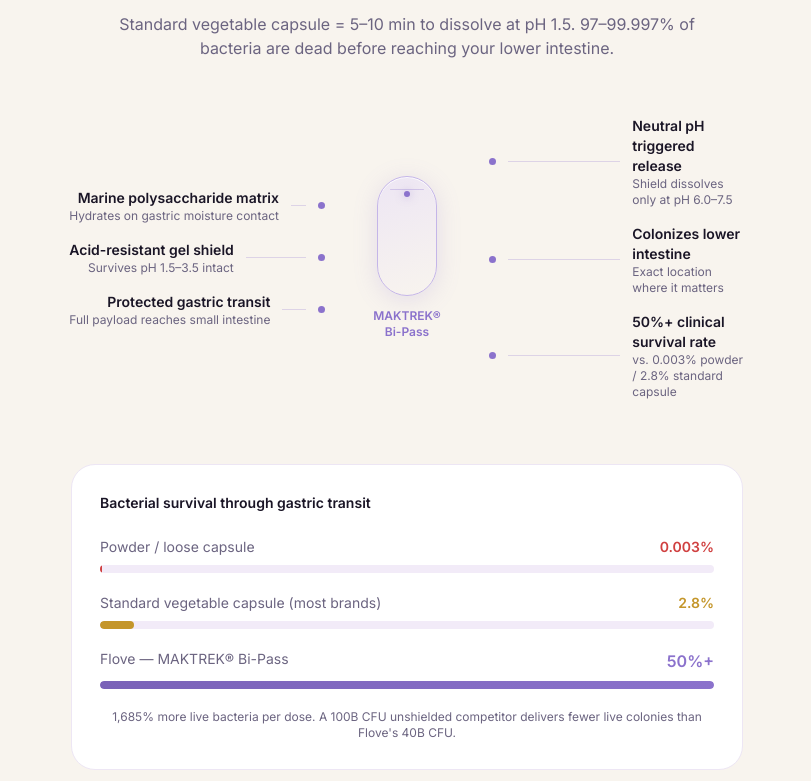
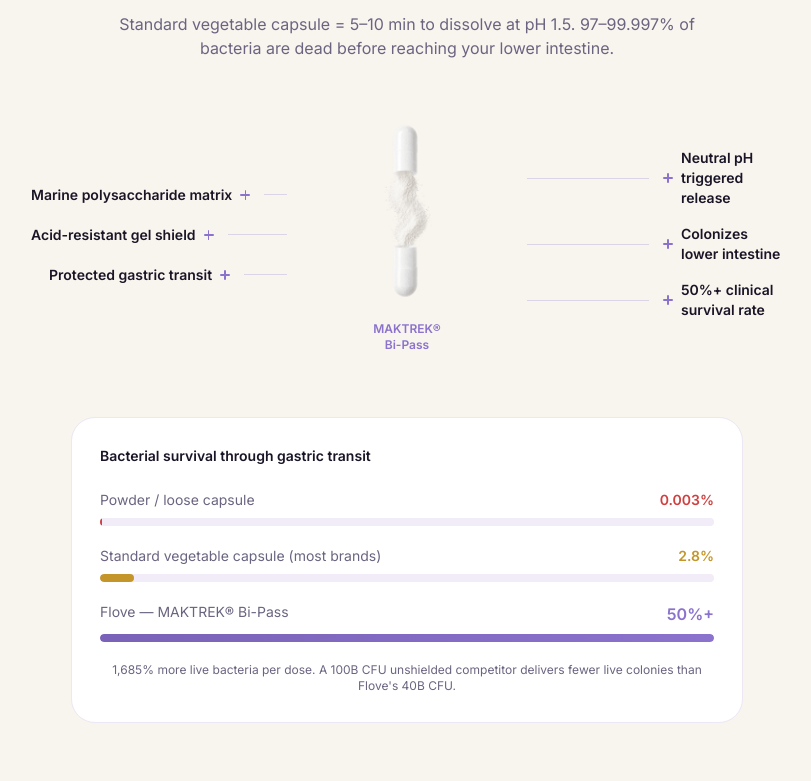
Before and after one commit to killedinkyoto/FLOVE, a website: page index.html in a window 1280 px wide. Shown: the part 2079-2860 px from the top of the page, without its empty margins (233-1044 px from the left). Drawn offline with nearby package versions, Linux system fonts and the light colour scheme; a web font is replaced by a local one.

Commit message:
optimization

```diff
--- a/index.html
+++ b/index.html
@@ -133,6 +133,41 @@
     .pill-shape::after { content:''; position:absolute; top:14px; left:50%; transform:translateX(-50%); width:6px; height:6px; border-radius:50%; background:#8B72CC; box-shadow:0 0 8px rgba(139,114,204,0.5); }
     .mech-dot { width:7px; height:7px; border-radius:50%; background:#8B72CC; flex-shrink:0; }
     .mech-dash { flex:1; height:1px; background:rgba(139,114,204,0.25); }
+
+    /* ── MECH COLLAPSIBLE ── */
+    .mech-toggle { background:none; border:none; padding:0; cursor:pointer; }
+    .mech-toggle:focus-visible { outline:2px solid #8B72CC; outline-offset:2px; border-radius:4px; }
+    .mech-plus-icon {
+      display:inline-flex; align-items:center; justify-content:center;
+      width:14px; height:14px; flex-shrink:0;
+      position:relative;
+    }
+    .mech-plus-icon::before,
+    .mech-plus-icon::after {
+      content:''; position:absolute; background:#8B72CC; border-radius:2px;
+      transition: transform 0.3s cubic-bezier(0.34,1.56,0.64,1), opacity 0.2s ease;
+    }
+    .mech-plus-icon::before { width:10px; height:1.5px; }
+    .mech-plus-icon::after  { width:1.5px; height:10px; }
+    /* open state: rotate into × */
+    .mech-toggle[aria-expanded="true"] .mech-plus-icon::before { transform: rotate(45deg); }
+    .mech-toggle[aria-expanded="true"] .mech-plus-icon::after  { transform: rotate(45deg); }
+    /* closed state: normal + */
+    .mech-toggle[aria-expanded="false"] .mech-plus-icon::before { transform: rotate(0deg); }
+    .mech-toggle[aria-expanded="false"] .mech-plus-icon::after  { transform: rotate(0deg); }
+
+    .mech-body {
+      overflow: hidden;
+      max-height: 3em;
+      opacity: 1;
+      transition: max-height 0.35s cubic-bezier(0.4,0,0.2,1), opacity 0.25s ease, margin-top 0.25s ease;
+      margin-top: 2px;
+    }
+    .mech-body.mech-collapsed {
+      max-height: 0;
+      opacity: 0;
+      margin-top: 0;
+    }
 
     /* ── FAQ ACCORDION ── */
     .faq-answer { max-height:0; overflow:hidden; transition:max-height 0.3s ease; }
@@ -562,53 +597,83 @@
     <div class="mech-outer flex flex-col lg:flex-row items-center justify-center gap-8 lg:gap-12 mb-6 sm:mb-16">
       <div class="mech-left-col flex flex-col gap-4 w-full lg:w-64 order-2 lg:order-1">
         <div class="mech-item-left flex flex-row lg:flex-row-reverse items-center gap-3">
-          <div class="mech-dot"></div><div class="mech-dash"></div>
+          <div class="mech-dash"></div>
           <div class="mech-text flex-1 lg:flex-none text-left lg:text-right">
-            <div class="font-semibold text-sm text-text-primary">Marine polysaccharide matrix</div>
-            <div class="text-xs" style="color:#6B6480;">Hydrates on gastric moisture contact</div>
+            <button class="mech-toggle w-full text-left lg:text-right" onclick="mechToggle(this)" aria-expanded="false">
+              <span class="flex lg:flex-row-reverse items-center gap-1.5">
+                <span class="mech-plus-icon" aria-hidden="true"></span>
+                <span class="font-semibold text-sm text-text-primary">Marine polysaccharide matrix</span>
+              </span>
+            </button>
+            <div class="mech-body mech-collapsed text-xs" style="color:#6B6480;">Hydrates on gastric moisture contact</div>
           </div>
         </div>
         <div class="mech-item-left flex flex-row lg:flex-row-reverse items-center gap-3">
-          <div class="mech-dot"></div><div class="mech-dash"></div>
+          <div class="mech-dash"></div>
           <div class="mech-text flex-1 lg:flex-none text-left lg:text-right">
-            <div class="font-semibold text-sm text-text-primary">Acid-resistant gel shield</div>
-            <div class="text-xs" style="color:#6B6480;">Survives pH 1.5–3.5 intact</div>
+            <button class="mech-toggle w-full text-left lg:text-right" onclick="mechToggle(this)" aria-expanded="false">
+              <span class="flex lg:flex-row-reverse items-center gap-1.5">
+                <span class="mech-plus-icon" aria-hidden="true"></span>
+                <span class="font-semibold text-sm text-text-primary">Acid-resistant gel shield</span>
+              </span>
+            </button>
+            <div class="mech-body mech-collapsed text-xs" style="color:#6B6480;">Survives pH 1.5–3.5 intact</div>
           </div>
         </div>
         <div class="mech-item-left flex flex-row lg:flex-row-reverse items-center gap-3">
-          <div class="mech-dot"></div><div class="mech-dash"></div>
+          <div class="mech-dash"></div>
           <div class="mech-text flex-1 lg:flex-none text-left lg:text-right">
-            <div class="font-semibold text-sm text-text-primary">Protected gastric transit</div>
-            <div class="text-xs" style="color:#6B6480;">Full payload reaches small intestine</div>
+            <button class="mech-toggle w-full text-left lg:text-right" onclick="mechToggle(this)" aria-expanded="false">
+              <span class="flex lg:flex-row-reverse items-center gap-1.5">
+                <span class="mech-plus-icon" aria-hidden="true"></span>
+                <span class="font-semibold text-sm text-text-primary">Protected gastric transit</span>
+              </span>
+            </button>
+            <div class="mech-body mech-collapsed text-xs" style="color:#6B6480;">Full payload reaches small intestine</div>
           </div>
         </div>
       </div>
 
       <div class="mech-pill flex flex-col items-center gap-3 order-1 lg:order-2">
-        <div class="pill-shape"></div>
+        <img src="brand_assets/maktrek-pill-opt.png" alt="MAKTREK® Bi-Pass capsule" width="144" height="193" loading="eager" decoding="async" style="display:block;">
         <div class="font-semibold text-xs text-center" style="color:#8B72CC; font-family:'Inter',sans-serif;">MAKTREK®<br/>Bi-Pass</div>
       </div>
 
       <div class="mech-right-col flex flex-col gap-4 w-full lg:w-64 order-3">
         <div class="flex items-center gap-3">
-          <div class="mech-dot"></div><div class="mech-dash"></div>
+          <div class="mech-dash"></div>
           <div class="flex-1">
-            <div class="font-semibold text-sm text-text-primary">Neutral pH triggered release</div>
-            <div class="text-xs" style="color:#6B6480;">Shield dissolves only at pH 6.0–7.5</div>
+            <button class="mech-toggle w-full text-left" onclick="mechToggle(this)" aria-expanded="false">
+              <span class="flex items-center gap-1.5">
+                <span class="mech-plus-icon" aria-hidden="true"></span>
+                <span class="font-semibold text-sm text-text-primary">Neutral pH triggered release</span>
+              </span>
+            </button>
+            <div class="mech-body mech-collapsed text-xs" style="color:#6B6480;">Shield dissolves only at pH 6.0–7.5</div>
           </div>
         </div>
         <div class="flex items-center gap-3">
-          <div class="mech-dot"></div><div class="mech-dash"></div>
+          <div class="mech-dash"></div>
           <div class="flex-1">
-            <div class="font-semibold text-sm text-text-primary">Colonizes lower intestine</div>
-            <div class="text-xs" style="color:#6B6480;">Exact location where it matters</div>
+            <button class="mech-toggle w-full text-left" onclick="mechToggle(this)" aria-expanded="false">
+              <span class="flex items-center gap-1.5">
+                <span class="mech-plus-icon" aria-hidden="true"></span>
+                <span class="font-semibold text-sm text-text-primary">Colonizes lower intestine</span>
+              </span>
+            </button>
+            <div class="mech-body mech-collapsed text-xs" style="color:#6B6480;">Exact location where it matters</div>
           </div>
         </div>
         <div class="flex items-center gap-3">
-          <div class="mech-dot"></div><div class="mech-dash"></div>
+          <div class="mech-dash"></div>
           <div class="flex-1">
-            <div class="font-semibold text-sm text-text-primary">50%+ clinical survival rate</div>
-            <div class="text-xs" style="color:#6B6480;">vs. 0.003% powder / 2.8% standard capsule</div>
+            <button class="mech-toggle w-full text-left" onclick="mechToggle(this)" aria-expanded="false">
+              <span class="flex items-center gap-1.5">
+                <span class="mech-plus-icon" aria-hidden="true"></span>
+                <span class="font-semibold text-sm text-text-primary">50%+ clinical survival rate</span>
+              </span>
+            </button>
+            <div class="mech-body mech-collapsed text-xs" style="color:#6B6480;">vs. 0.003% powder / 2.8% standard capsule</div>
           </div>
         </div>
       </div>
@@ -651,11 +716,11 @@
       <div class="rounded-2xl overflow-hidden bg-surface" style="border:1px solid #EDE6F4;">
         <button class="w-full flex items-center justify-between px-5 py-4 text-left" onclick="toggleFaq(this)">
           <span class="font-semibold text-sm sm:text-base text-text-primary pr-4">I've already tried three different probiotic brands and none stopped my bloating. Why would this be different?</span>
-          <span class="faq-plus flex-shrink-0" style="color:#6B6480;">+</span>
+          <span class="faq-plus open flex-shrink-0" style="color:#6B6480;">+</span>
         </button>
-        <div class="faq-answer"><div class="px-5 pb-5 text-sm leading-relaxed" style="color:#6B6480;">
-          <p class="mb-3">They didn't fail because of your gut. They failed because of their capsule. Stomach pH runs 1.5–3.5. A standard vegetable capsule dissolves in 5–10 minutes. Industry survival rates: 0.003% (powder) to 2.8% (capsule). That means 97–99.997% of what you paid for was dead before reaching your intestines.</p>
-          <p>MAKTREK® Bi-Pass forms a secondary marine polysaccharide gel shield when the capsule enters gastric moisture. It doesn't dissolve at stomach pH — only at the neutral pH of the lower intestine. Clinical survival: 50%+. That's not a better probiotic. It's a completely different mechanism.</p>
+        <div class="faq-answer open"><div class="px-5 pb-5 text-sm leading-relaxed" style="color:#6B6480;">
+          <p class="mb-3">They failed because of their capsule. Stomach pH runs 1.5–3.5. A standard vegetable capsule dissolves in 5–10 minutes.
+          <p><strong>MAKTREK® Bi-Pass</strong> forms a secondary marine polysaccharide gel shield when the capsule enters gastric moisture. It doesn't dissolve at stomach pH — only at the neutral pH of the lower intestine. <br><br><strong>Clinical survival: 50%+.</strong></p>
         </div></div>
       </div>
       <div class="rounded-2xl overflow-hidden bg-surface" style="border:1px solid #EDE6F4;">
@@ -770,11 +835,11 @@
 <section id="reviews" class="py-12 sm:py-20 px-4 sm:px-6">
   <div class="max-w-6xl mx-auto">
     <div class="text-center mb-8 sm:mb-12">
-      <div class="spec-pill inline-flex mb-4"><span class="dot"></span>Verified reviews</div>
       <div class="inline-flex flex-col items-center gap-2 mb-6">
+        <div class="spec-pill inline-flex mb-1"><span class="dot"></span>Verified reviews</div>
         <div class="font-display font-bold text-5xl text-text-primary">4.9</div>
         <div class="flex gap-0.5 text-2xl star-tp">★★★★★</div>
-        <div class="text-sm" style="color:#6B6480;">Based on 847 reviews</div>
+        <div class="text-sm" style="color:#6B6480;">Based on 889 reviews</div>
       </div>
       <div class="max-w-xs mx-auto space-y-1.5">
         <div class="flex items-center gap-2 text-xs"><span class="w-8 text-right" style="color:#6B6480;">5 ★</span><div class="flex-1 h-1.5 rounded-full overflow-hidden" style="background:#EDE6F4;"><div class="h-full rounded-full" style="width:92%;background:#00B67A;"></div></div><span class="w-6" style="color:#6B6480;">92%</span></div>
@@ -954,5 +1019,13 @@
   window.addEventListener('resize', checkMobileBar);
   checkMobileBar();
 </script>
+<script>
+  function mechToggle(btn) {
+    const expanded = btn.getAttribute('aria-expanded') === 'true';
+    btn.setAttribute('aria-expanded', String(!expanded));
+    const body = btn.closest('.mech-text, .flex-1')?.querySelector('.mech-body');
+    if (body) body.classList.toggle('mech-collapsed', expanded);
+  }
+</script>
 </body>
 </html>
--- a/package.json
+++ b/package.json
@@ -9,5 +9,8 @@
   },
   "dependencies": {
     "puppeteer": "^22.0.0"
+  },
+  "devDependencies": {
+    "sharp": "^0.34.5"
   }
 }
```
Also changed, not shown: brand_assets/hf_20260609_201326_c3391d2b-521c-4163-99b5-49c06897eed3.png (added), brand_assets/maktrek-pill-opt.png (added), 1 other file.
